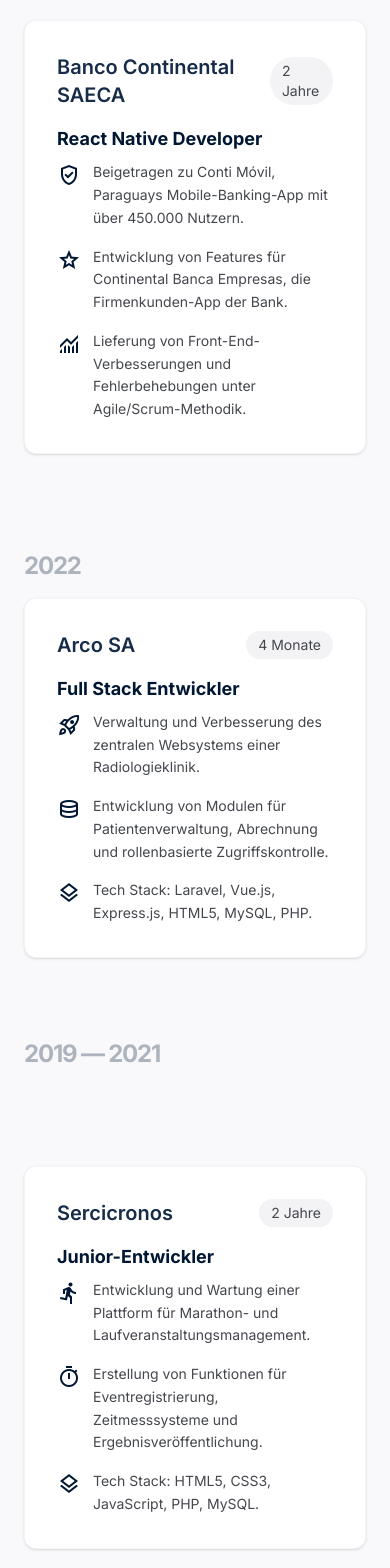
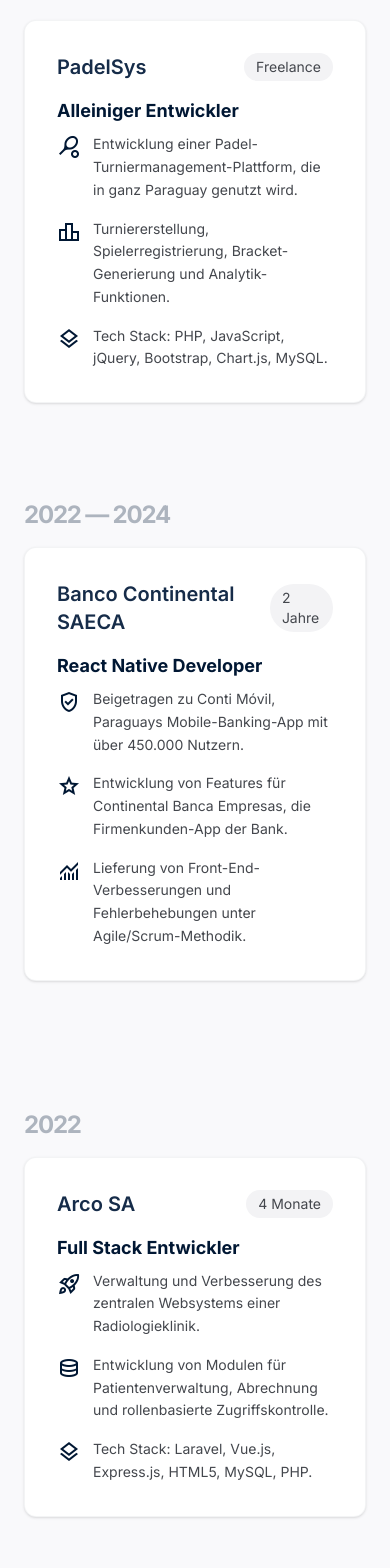
Before and after one commit to Dave-Gom/davegzarca, a Next.js app: page /de/experience in a window 390 px wide. Shown: the part 1060-2628 px from the top of the page. Built offline with nearby package versions, Linux system fonts and the light colour scheme.

Commit message:
feat: update navbar and translations, replace 'projects' with 'home' and adjust experience roles

```diff
--- a/app/[lang]/components/Navbar.tsx
+++ b/app/[lang]/components/Navbar.tsx
@@ -9,9 +9,9 @@
   lang: Locale;
   labels: {
     brand: string;
+    home: string;
     about: string;
     experience: string;
-    projects: string;
     contact: string;
     resume: string;
   };
@@ -22,13 +22,13 @@
   const [menuOpen, setMenuOpen] = useState(false);
 
   const navLinks = [
+    { href: `/${lang}`, label: labels.home, match: null },
     { href: `/${lang}/about`, label: labels.about, match: "/about" },
     {
       href: `/${lang}/experience`,
       label: labels.experience,
       match: "/experience",
     },
-    { href: `/${lang}`, label: labels.projects, match: null },
     { href: `/${lang}/contact`, label: labels.contact, match: "/contact" },
   ];
 
--- a/app/[lang]/dictionaries/de.json
+++ b/app/[lang]/dictionaries/de.json
@@ -10,7 +10,7 @@
     "brand": "David Gómez",
     "about": "Über mich",
     "experience": "Erfahrung",
-    "projects": "Projekte",
+    "home": "Startseite",
     "contact": "Kontakt",
     "resume": "Lebenslauf"
   },
@@ -160,7 +160,7 @@
     "role5Item1": "Entwicklung einer Padel-Turniermanagement-Plattform, die in ganz Paraguay genutzt wird.",
     "role5Item2": "Turniererstellung, Spielerregistrierung, Bracket-Generierung und Analytik-Funktionen.",
     "role5Item3": "Tech Stack: PHP, JavaScript, jQuery, Bootstrap, Chart.js, MySQL.",
-    "ctaTitle": "Bereit, etwas Bedeutendes zu bauen?",
+    "ctaTitle": "Bereit, etwas Spannendes zu bauen?",
     "ctaDesc": "Offen für Senior Mobile Development Rollen und Freelance-Beratungsmöglichkeiten.",
     "ctaButton": "Kontakt aufnehmen",
     "ctaDownload": "Lebenslauf herunterladen"
--- a/app/[lang]/dictionaries/en.json
+++ b/app/[lang]/dictionaries/en.json
@@ -10,7 +10,7 @@
     "brand": "David Gómez",
     "about": "About",
     "experience": "Experience",
-    "projects": "Projects",
+    "home": "Home",
     "contact": "Contact",
     "resume": "CV"
   },
@@ -160,7 +160,7 @@
     "role5Item1": "Built a padel tournament management platform used across Paraguay.",
     "role5Item2": "Developed tournament creation, player registration, bracket generation, and analytics features.",
     "role5Item3": "Tech stack: PHP, JavaScript, jQuery, Bootstrap, Chart.js, MySQL.",
-    "ctaTitle": "Ready to build something that matters?",
+    "ctaTitle": "Ready to build something interesting?",
     "ctaDesc": "Open to senior mobile development roles and freelance consulting opportunities.",
     "ctaButton": "Get In Touch",
     "ctaDownload": "Download CV"
--- a/app/[lang]/dictionaries/es.json
+++ b/app/[lang]/dictionaries/es.json
@@ -10,7 +10,7 @@
     "brand": "David Gómez",
     "about": "Sobre mí",
     "experience": "Experiencia",
-    "projects": "Proyectos",
+    "home": "Inicio",
     "contact": "Contacto",
     "resume": "CV"
   },
@@ -160,7 +160,7 @@
     "role5Item1": "Desarrollo de una plataforma de gestión de torneos de pádel utilizada en todo Paraguay.",
     "role5Item2": "Creación de torneos, inscripción de jugadores, generación de llaves y funcionalidades de analíticas.",
     "role5Item3": "Stack: PHP, JavaScript, jQuery, Bootstrap, Chart.js, MySQL.",
-    "ctaTitle": "¿Listo para construir algo que importe?",
+    "ctaTitle": "¿Listo para construir algo interesante?",
     "ctaDesc": "Abierto a roles senior de desarrollo móvil y oportunidades de consultoría freelance.",
     "ctaButton": "Contactarme",
     "ctaDownload": "Descargar CV"
--- a/app/[lang]/experience/page.tsx
+++ b/app/[lang]/experience/page.tsx
@@ -43,7 +43,7 @@
       <div className="relative">
         <div className="absolute left-0 md:left-1/2 top-0 bottom-0 w-[1px] bg-outline-variant/30 transform md:-translate-x-1/2 hidden md:block"></div>
 
-        {/* Role 1: CloudStream */}
+        {/* Role 1: Billetera Mango (2024 — Present) */}
         <div className="relative mb-24 flex flex-col md:flex-row items-start md:items-center">
           <div className="md:w-1/2 md:pr-16 mb-8 md:mb-0 text-left md:text-right order-2 md:order-1">
             <div className="bg-surface-container-lowest p-8 rounded-xl ghost-border shadow-sm">
@@ -88,17 +88,56 @@
           </div>
         </div>
 
-        {/* Role 2: FinTech Collective */}
+        {/* Role 5: PadelSys (2024 — Present, Freelance) */}
         <div className="relative mb-24 flex flex-col md:flex-row items-start md:items-center">
           <div className="md:w-1/2 md:pr-16 mb-4 md:mb-0 text-left md:text-right">
             <span className="text-2xl font-bold text-primary opacity-30 tracking-tighter">
-              {t.period2}
+              {t.period5}
             </span>
           </div>
           <div className="hidden md:flex absolute left-1/2 -translate-x-1/2 w-4 h-4 rounded-full bg-outline-variant z-10 border-4 border-surface ring-4 ring-outline-variant/10"></div>
           <div className="md:w-1/2 md:pl-16">
             <div className="bg-surface-container-lowest p-8 rounded-xl ghost-border shadow-sm">
               <div className="flex items-center justify-between gap-4 mb-4">
+                <h3 className="text-xl font-semibold text-primary-container">
+                  {t.company5}
+                </h3>
+                <span className="text-sm bg-surface-container-low text-on-surface-variant px-3 py-1 rounded-full">
+                  {t.years5}
+                </span>
+              </div>
+              <h4 className="text-lg font-bold text-primary mb-2">
+                {t.role5}
+              </h4>
+              <ul className="space-y-4 text-on-surface-variant text-sm md:text-base leading-relaxed">
+                <li className="flex items-start gap-3">
+                  <span className="material-symbols-outlined text-primary text-lg mt-0.5">
+                    sports_tennis
+                  </span>
+                  <span>{t.role5Item1}</span>
+                </li>
+                <li className="flex items-start gap-3">
+                  <span className="material-symbols-outlined text-primary text-lg mt-0.5">
+                    leaderboard
+                  </span>
+                  <span>{t.role5Item2}</span>
+                </li>
+                <li className="flex items-start gap-3">
+                  <span className="material-symbols-outlined text-primary text-lg mt-0.5">
+                    layers
+                  </span>
+                  <span>{t.role5Item3}</span>
+                </li>
+              </ul>
+            </div>
+          </div>
+        </div>
+
+        {/* Role 2: Banco Continental (2022 — 2024) */}
+        <div className="relative mb-24 flex flex-col md:flex-row items-start md:items-center">
+          <div className="md:w-1/2 md:pr-16 mb-8 md:mb-0 text-left md:text-right order-2 md:order-1">
+            <div className="bg-surface-container-lowest p-8 rounded-xl ghost-border shadow-sm">
+              <div className="flex items-center justify-between md:flex-row-reverse gap-4 mb-4">
                 <h3 className="text-xl font-semibold text-primary-container">
                   {t.company2}
                 </h3>
@@ -109,7 +148,7 @@
               <h4 className="text-lg font-bold text-primary mb-2">
                 {t.role2}
               </h4>
-              <ul className="space-y-4 text-on-surface-variant text-sm md:text-base leading-relaxed">
+              <ul className="space-y-4 text-on-surface-variant text-sm md:text-base leading-relaxed text-left">
                 <li className="flex items-start gap-3">
                   <span className="material-symbols-outlined text-primary text-lg mt-0.5">
                     verified_user
@@ -131,13 +170,25 @@
               </ul>
             </div>
           </div>
+          <div className="hidden md:flex absolute left-1/2 -translate-x-1/2 w-4 h-4 rounded-full bg-outline-variant z-10 border-4 border-surface ring-4 ring-outline-variant/10"></div>
+          <div className="md:w-1/2 md:pl-16 order-1 md:order-2 mb-4 md:mb-0">
+            <span className="text-2xl font-bold text-primary opacity-30 tracking-tighter">
+              {t.period2}
+            </span>
+          </div>
         </div>
 
-        {/* Role 3: StartupFoundry */}
-        <div className="relative mb-12 flex flex-col md:flex-row items-start md:items-center">
-          <div className="md:w-1/2 md:pr-16 mb-8 md:mb-0 text-left md:text-right order-2 md:order-1">
+        {/* Role 3: Arco SA (2022) */}
+        <div className="relative mb-24 flex flex-col md:flex-row items-start md:items-center">
+          <div className="md:w-1/2 md:pr-16 mb-4 md:mb-0 text-left md:text-right">
+            <span className="text-2xl font-bold text-primary opacity-30 tracking-tighter">
+              {t.period3}
+            </span>
+          </div>
+          <div className="hidden md:flex absolute left-1/2 -translate-x-1/2 w-4 h-4 rounded-full bg-outline-variant z-10 border-4 border-surface ring-4 ring-outline-variant/10"></div>
+          <div className="md:w-1/2 md:pl-16">
             <div className="bg-surface-container-lowest p-8 rounded-xl ghost-border shadow-sm">
-              <div className="flex items-center justify-between md:flex-row-reverse gap-4 mb-4">
+              <div className="flex items-center justify-between gap-4 mb-4">
                 <h3 className="text-xl font-semibold text-primary-container">
                   {t.company3}
                 </h3>
@@ -148,7 +199,7 @@
               <h4 className="text-lg font-bold text-primary mb-2">
                 {t.role3}
               </h4>
-              <ul className="space-y-4 text-on-surface-variant text-sm md:text-base leading-relaxed text-left">
+              <ul className="space-y-4 text-on-surface-variant text-sm md:text-base leading-relaxed">
                 <li className="flex items-start gap-3">
                   <span className="material-symbols-outlined text-primary text-lg mt-0.5">
                     rocket_launch
@@ -170,29 +221,13 @@
               </ul>
             </div>
           </div>
-          <div className="hidden md:flex absolute left-1/2 -translate-x-1/2 w-4 h-4 rounded-full bg-outline-variant z-10 border-4 border-surface ring-4 ring-outline-variant/10"></div>
-          <div className="md:w-1/2 md:pl-16 order-1 md:order-2 mb-4 md:mb-0">
-            <span className="text-2xl font-bold text-primary opacity-30 tracking-tighter">
-              {t.period3}
-            </span>
-          </div>
         </div>
 
-        {/* Role 4: Sercicronos */}
+        {/* Role 4: Sercicronos (2019 — 2021) */}
         <div className="relative mb-12 flex flex-col md:flex-row items-start md:items-center">
           <div className="md:w-1/2 md:pr-16 mb-8 md:mb-0 text-left md:text-right order-2 md:order-1">
-          </div>
-          <div className="hidden md:flex absolute left-1/2 -translate-x-1/2 w-4 h-4 rounded-full bg-outline-variant z-10 border-4 border-surface ring-4 ring-outline-variant/10"></div>
-          <div className="md:w-1/2 md:pl-16 order-1 md:order-2 mb-4 md:mb-0">
-            <span className="text-2xl font-bold text-primary opacity-30 tracking-tighter">
-              {t.period4}
-            </span>
-          </div>
-        </div>
-        <div className="relative mb-12 flex flex-col md:flex-row items-start md:items-center">
-          <div className="md:w-1/2 md:pr-16 mb-8 md:mb-0 order-1 md:order-2">
             <div className="bg-surface-container-lowest p-8 rounded-xl ghost-border shadow-sm">
-              <div className="flex items-center justify-between gap-4 mb-4">
+              <div className="flex items-center justify-between md:flex-row-reverse gap-4 mb-4">
                 <h3 className="text-xl font-semibold text-primary-container">
                   {t.company4}
                 </h3>
@@ -203,7 +238,7 @@
               <h4 className="text-lg font-bold text-primary mb-2">
                 {t.role4}
               </h4>
-              <ul className="space-y-4 text-on-surface-variant text-sm md:text-base leading-relaxed">
+              <ul className="space-y-4 text-on-surface-variant text-sm md:text-base leading-relaxed text-left">
                 <li className="flex items-start gap-3">
                   <span className="material-symbols-outlined text-primary text-lg mt-0.5">
                     directions_run
@@ -226,50 +261,9 @@
             </div>
           </div>
           <div className="hidden md:flex absolute left-1/2 -translate-x-1/2 w-4 h-4 rounded-full bg-outline-variant z-10 border-4 border-surface ring-4 ring-outline-variant/10"></div>
-          <div className="md:w-1/2 md:pr-16 order-2 md:order-1"></div>
-        </div>
-
-        {/* Role 5: PadelSys */}
-        <div className="relative mb-12 flex flex-col md:flex-row items-start md:items-center">
-          <div className="md:w-1/2 md:pr-16 mb-8 md:mb-0 text-left md:text-right order-2 md:order-1">
-            <div className="bg-surface-container-lowest p-8 rounded-xl ghost-border shadow-sm">
-              <div className="flex items-center justify-between md:flex-row-reverse gap-4 mb-4">
-                <h3 className="text-xl font-semibold text-primary-container">
-                  {t.company5}
-                </h3>
-                <span className="text-sm bg-surface-container-low text-on-surface-variant px-3 py-1 rounded-full">
-                  {t.years5}
-                </span>
-              </div>
-              <h4 className="text-lg font-bold text-primary mb-2">
-                {t.role5}
-              </h4>
-              <ul className="space-y-4 text-on-surface-variant text-sm md:text-base leading-relaxed text-left">
-                <li className="flex items-start gap-3">
-                  <span className="material-symbols-outlined text-primary text-lg mt-0.5">
-                    sports_tennis
-                  </span>
-                  <span>{t.role5Item1}</span>
-                </li>
-                <li className="flex items-start gap-3">
-                  <span className="material-symbols-outlined text-primary text-lg mt-0.5">
-                    leaderboard
-                  </span>
-                  <span>{t.role5Item2}</span>
-                </li>
-                <li className="flex items-start gap-3">
-                  <span className="material-symbols-outlined text-primary text-lg mt-0.5">
-                    layers
-                  </span>
-                  <span>{t.role5Item3}</span>
-                </li>
-              </ul>
-            </div>
-          </div>
-          <div className="hidden md:flex absolute left-1/2 -translate-x-1/2 w-4 h-4 rounded-full bg-outline-variant z-10 border-4 border-surface ring-4 ring-outline-variant/10"></div>
           <div className="md:w-1/2 md:pl-16 order-1 md:order-2 mb-4 md:mb-0">
             <span className="text-2xl font-bold text-primary opacity-30 tracking-tighter">
-              {t.period5}
+              {t.period4}
             </span>
           </div>
         </div>
--- a/app/[lang]/page.tsx
+++ b/app/[lang]/page.tsx
@@ -189,7 +189,23 @@
                   </div>
                 </div>
               </div>
-              {/* Role 2 */}
+              {/* Role 5 — PadelSys (2024 — Present) */}
+              <div className="relative pl-8 md:pl-0">
+                <div className="flex flex-col md:flex-row md:items-start gap-2 md:gap-12">
+                  <span className="text-sm font-bold text-primary/40 uppercase tracking-widest md:w-32 pt-1">
+                    {t.role5Period}
+                  </span>
+                  <div className="space-y-4 flex-1">
+                    <h4 className="text-2xl font-bold text-primary">
+                      {t.role5Title}
+                    </h4>
+                    <p className="text-on-surface-variant leading-relaxed max-w-xl">
+                      {t.role5Desc}
+                    </p>
+                  </div>
+                </div>
+              </div>
+              {/* Role 2 — Banco Continental (2022 — 2024) */}
               <div className="relative pl-8 md:pl-0">
                 <div className="flex flex-col md:flex-row md:items-start gap-2 md:gap-12">
                   <span className="text-sm font-bold text-primary/40 uppercase tracking-widest md:w-32 pt-1">
@@ -216,22 +232,6 @@
                         {t.role2Item2}
                       </li>
                     </ul>
-                  </div>
-                </div>
-              </div>
-              {/* Role 5 — PadelSys */}
-              <div className="relative pl-8 md:pl-0">
-                <div className="flex flex-col md:flex-row md:items-start gap-2 md:gap-12">
-                  <span className="text-sm font-bold text-primary/40 uppercase tracking-widest md:w-32 pt-1">
-                    {t.role5Period}
-                  </span>
-                  <div className="space-y-4 flex-1">
-                    <h4 className="text-2xl font-bold text-primary">
-                      {t.role5Title}
-                    </h4>
-                    <p className="text-on-surface-variant leading-relaxed max-w-xl">
-                      {t.role5Desc}
-                    </p>
                   </div>
                 </div>
               </div>
```
